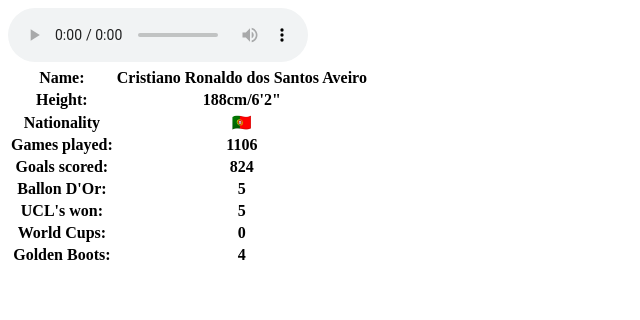
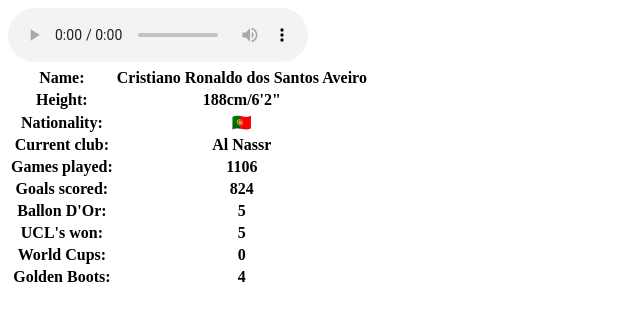
Before and after one commit to ediprekpalaj/webdev-assignment1, a plain HTML site: page ronaldo.html in a window 1280 px wide. Shown: the whole page, without its empty margins (0-640 px from the left). Drawn offline with Linux system fonts and the light colour scheme.

Commit message:
Add current club.

```diff
--- a/ronaldo.html
+++ b/ronaldo.html
@@ -17,8 +17,12 @@
             <th>188cm/6'2"</th>
         </tr>
         <tr>
-            <th>Nationality </th>
+            <th>Nationality: </th>
             <th>🇵🇹</th>
+        </tr>
+        <tr>
+            <th>Current club: </th>
+            <th>Al Nassr</th>
         </tr>
         <tr>
             <th>Games played: </th>
```
Also changed, not shown: messi.html (+5 -1 lines).
